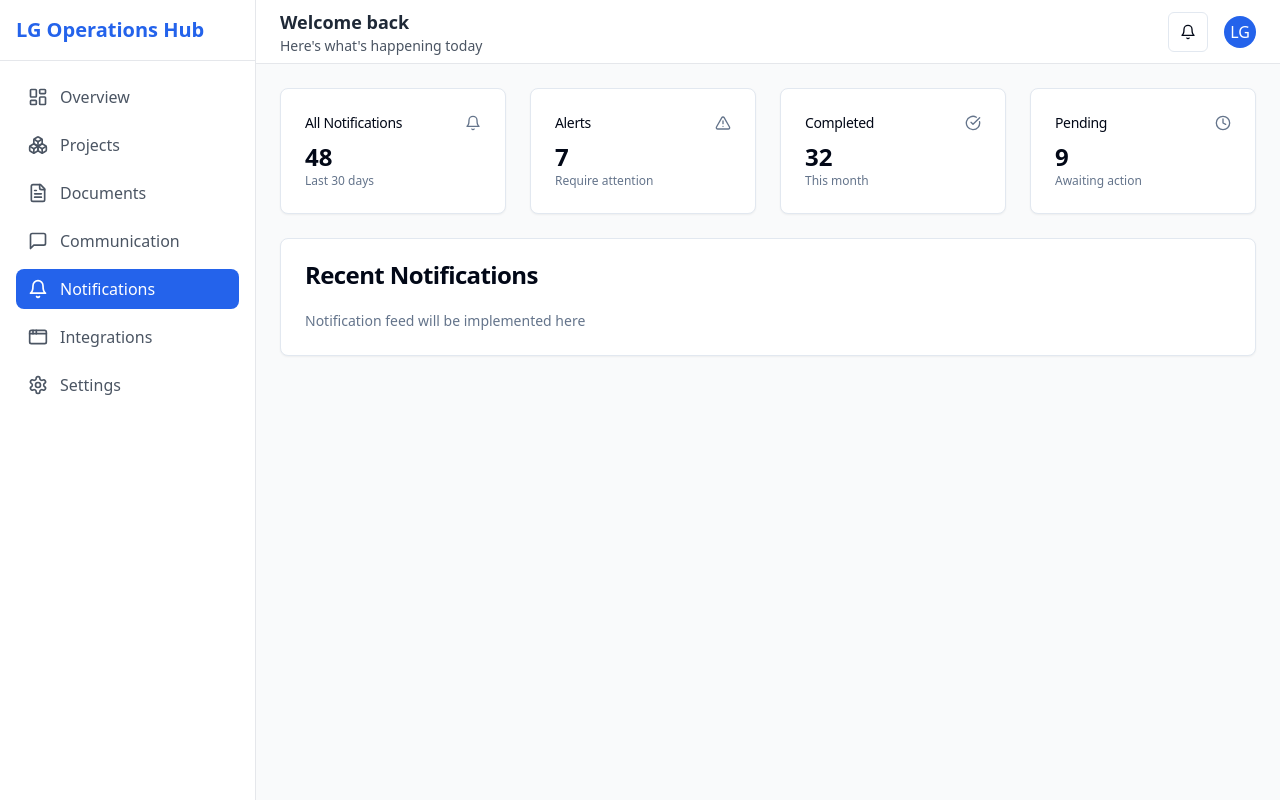
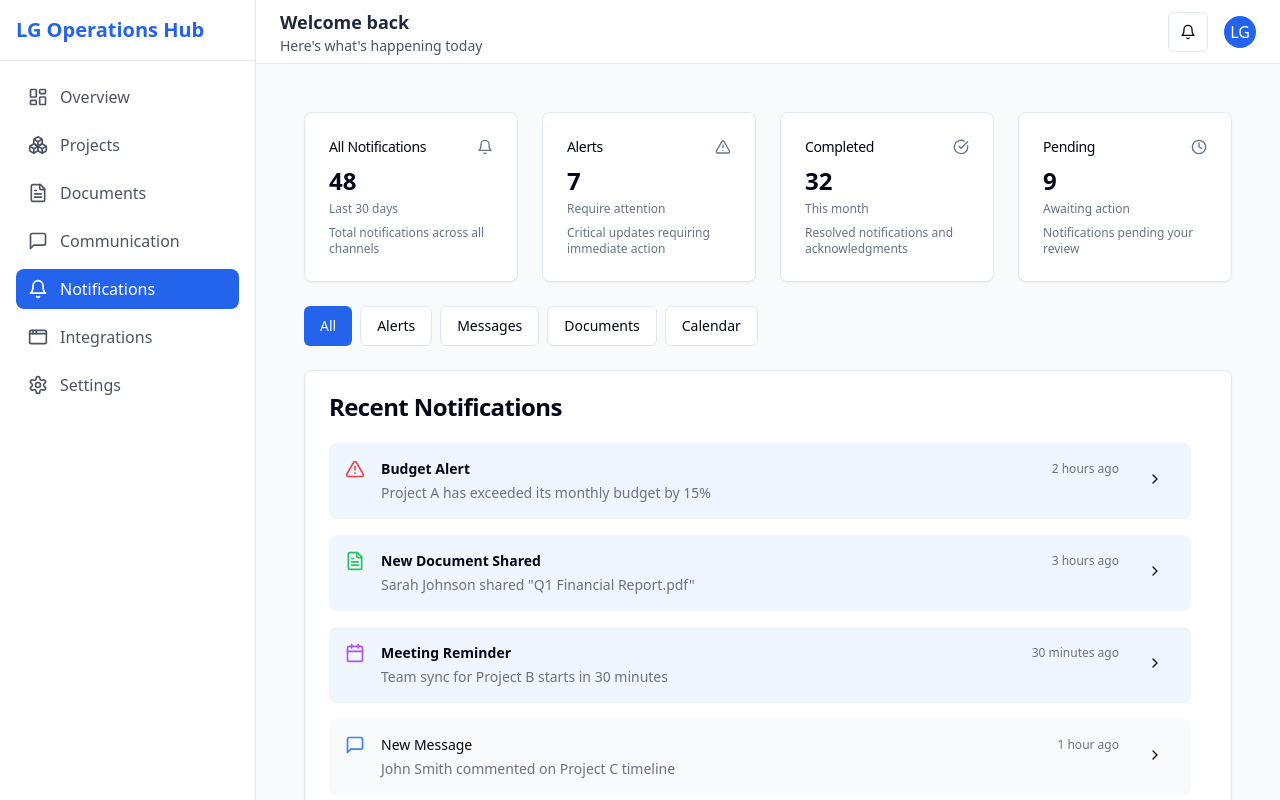
Before and after one commit to mgisrael393823/unified-operations-hub, a React (Vite) app: page /notifications in a window 1280 px wide. Built offline with nearby package versions, Linux system fonts and the light colour scheme.

Commit message:
Improve tabs and pages details
Enhanced the remaining tabs and pages to include consistent details and adjustments for each section, ensuring a cohesive user experience across the application.
[skip gpt_engineer]

```diff
--- a/src/pages/Notifications.tsx
+++ b/src/pages/Notifications.tsx
@@ -1,5 +1,55 @@
 import { Card, CardContent, CardHeader, CardTitle } from "@/components/ui/card";
-import { Bell, AlertTriangle, CheckCircle, Clock } from "lucide-react";
+import { ScrollArea } from "@/components/ui/scroll-area";
+import { Button } from "@/components/ui/button";
+import {
+  Bell, AlertTriangle, CheckCircle, Clock,
+  MessageSquare, FileText, Calendar, ChevronRight
+} from "lucide-react";
+import { useState } from "react";
+
+interface Notification {
+  id: string;
+  title: string;
+  message: string;
+  type: 'alert' | 'message' | 'document' | 'calendar';
+  timestamp: string;
+  read: boolean;
+}
+
+const mockNotifications: Notification[] = [
+  {
+    id: '1',
+    title: 'Budget Alert',
+    message: 'Project A has exceeded its monthly budget by 15%',
+    type: 'alert',
+    timestamp: '2 hours ago',
+    read: false
+  },
+  {
+    id: '2',
+    title: 'New Document Shared',
+    message: 'Sarah Johnson shared "Q1 Financial Report.pdf"',
+    type: 'document',
+    timestamp: '3 hours ago',
+    read: false
+  },
+  {
+    id: '3',
+    title: 'Meeting Reminder',
+    message: 'Team sync for Project B starts in 30 minutes',
+    type: 'calendar',
+    timestamp: '30 minutes ago',
+    read: false
+  },
+  {
+    id: '4',
+    title: 'New Message',
+    message: 'John Smith commented on Project C timeline',
+    type: 'message',
+    timestamp: '1 hour ago',
+    read: true
+  }
+];
 
 const notificationStats = [
   {
@@ -7,35 +57,59 @@ const notificationStats = [
     value: "48",
     icon: Bell,
     trend: "Last 30 days",
+    description: "Total notifications across all channels"
   },
   {
     title: "Alerts",
     value: "7",
     icon: AlertTriangle,
     trend: "Require attention",
+    description: "Critical updates requiring immediate action"
   },
   {
     title: "Completed",
     value: "32",
     icon: CheckCircle,
     trend: "This month",
+    description: "Resolved notifications and acknowledgments"
   },
   {
     title: "Pending",
     value: "9",
     icon: Clock,
     trend: "Awaiting action",
+    description: "Notifications pending your review"
   },
 ];
 
+const getNotificationIcon = (type: Notification['type']) => {
+  switch (type) {
+    case 'alert':
+      return <AlertTriangle className="h-5 w-5 text-red-500" />;
+    case 'message':
+      return <MessageSquare className="h-5 w-5 text-blue-500" />;
+    case 'document':
+      return <FileText className="h-5 w-5 text-green-500" />;
+    case 'calendar':
+      return <Calendar className="h-5 w-5 text-purple-500" />;
+  }
+};
+
 const Notifications = () => {
+  const [filter, setFilter] = useState<Notification['type'] | 'all'>('all');
+
+  const filteredNotifications = mockNotifications.filter(
+    notification => filter === 'all' || notification.type === filter
+  );
+
   return (
-    <div className="space-y-6">
+    <div className="space-y-6 p-6">
+      {/* Stats Overview */}
       <div className="grid grid-cols-1 md:grid-cols-2 lg:grid-cols-4 gap-6">
         {notificationStats.map((stat) => {
           const Icon = stat.icon;
           return (
-            <Card key={stat.title}>
+            <Card key={stat.title} className="hover:shadow-lg transition-shadow">
               <CardHeader className="flex flex-row items-center justify-between space-y-0 pb-2">
                 <CardTitle className="text-sm font-medium">
                   {stat.title}
@@ -44,20 +118,86 @@ const Notifications = () => {
               </CardHeader>
               <CardContent>
                 <div className="text-2xl font-bold">{stat.value}</div>
-                <p className="text-xs text-muted-foreground">{stat.trend}</p>
+                <p className="text-xs text-muted-foreground mt-1">{stat.trend}</p>
+                <p className="text-xs text-muted-foreground mt-2">{stat.description}</p>
               </CardContent>
             </Card>
           );
         })}
       </div>
+
+      {/* Notification Filters */}
+      <div className="flex space-x-2">
+        <Button
+          variant={filter === 'all' ? "default" : "outline"}
+          onClick={() => setFilter('all')}
+        >
+          All
+        </Button>
+        <Button
+          variant={filter === 'alert' ? "default" : "outline"}
+          onClick={() => setFilter('alert')}
+        >
+          Alerts
+        </Button>
+        <Button
+          variant={filter === 'message' ? "default" : "outline"}
+          onClick={() => setFilter('message')}
+        >
+          Messages
+        </Button>
+        <Button
+          variant={filter === 'document' ? "default" : "outline"}
+          onClick={() => setFilter('document')}
+        >
+          Documents
+        </Button>
+        <Button
+          variant={filter === 'calendar' ? "default" : "outline"}
+          onClick={() => setFilter('calendar')}
+        >
+          Calendar
+        </Button>
+      </div>
+
+      {/* Notifications List */}
       <Card>
         <CardHeader>
           <CardTitle>Recent Notifications</CardTitle>
         </CardHeader>
         <CardContent>
-          <p className="text-sm text-muted-foreground">
-            Notification feed will be implemented here
-          </p>
+          <ScrollArea className="h-[500px] pr-4">
+            <div className="space-y-4">
+              {filteredNotifications.map((notification) => (
+                <div
+                  key={notification.id}
+                  className={`
+                    flex items-start space-x-4 p-4 rounded-lg
+                    ${notification.read ? 'bg-gray-50' : 'bg-blue-50'}
+                    hover:bg-gray-100 transition-colors
+                  `}
+                >
+                  {getNotificationIcon(notification.type)}
+                  <div className="flex-1 space-y-1">
+                    <div className="flex items-center justify-between">
+                      <p className={`text-sm font-medium ${!notification.read && 'font-semibold'}`}>
+                        {notification.title}
+                      </p>
+                      <span className="text-xs text-gray-500">
+                        {notification.timestamp}
+                      </span>
+                    </div>
+                    <p className="text-sm text-gray-500">
+                      {notification.message}
+                    </p>
+                  </div>
+                  <Button variant="ghost" size="icon">
+                    <ChevronRight className="h-4 w-4" />
+                  </Button>
+                </div>
+              ))}
+            </div>
+          </ScrollArea>
         </CardContent>
       </Card>
     </div>
```
